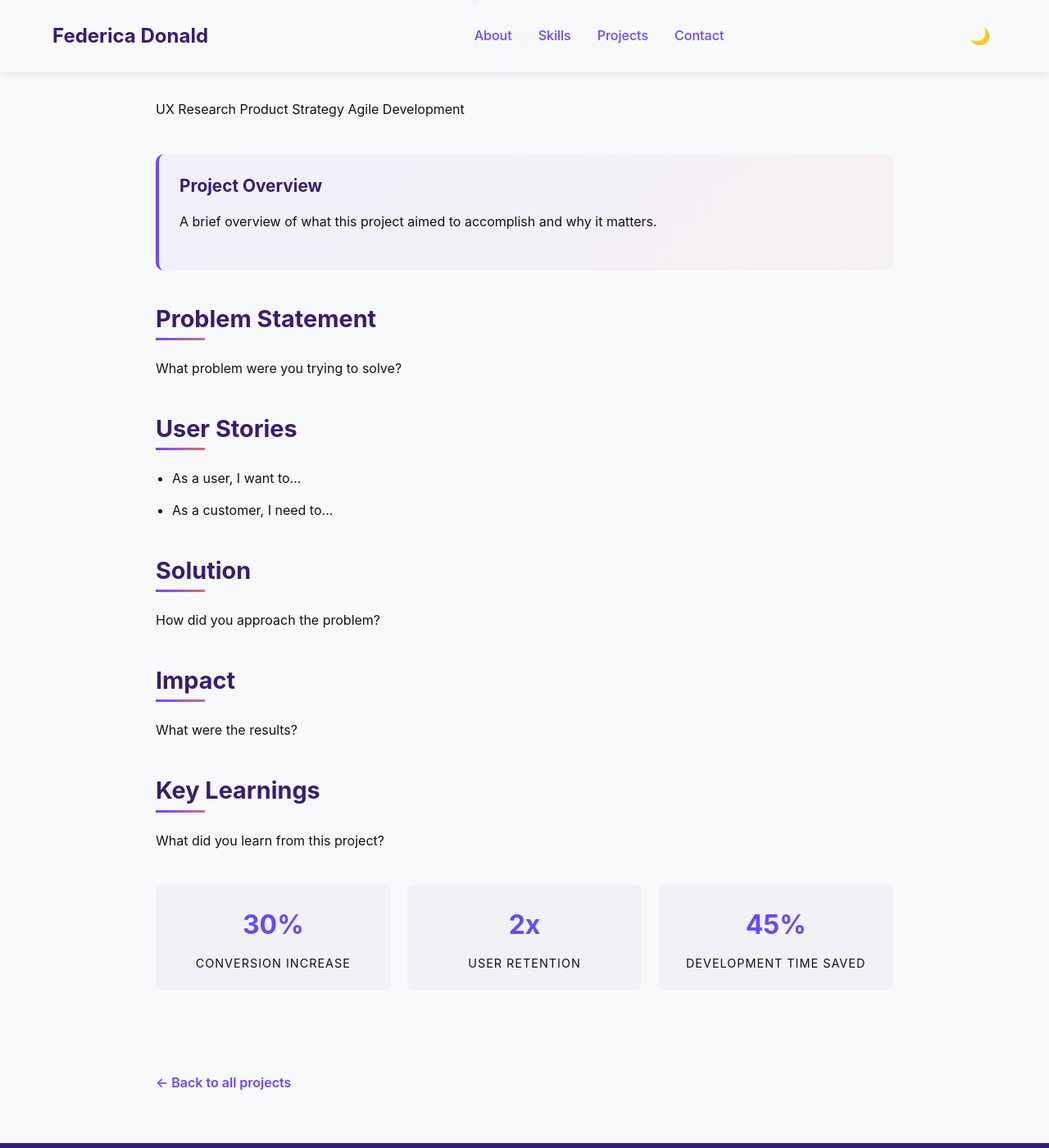
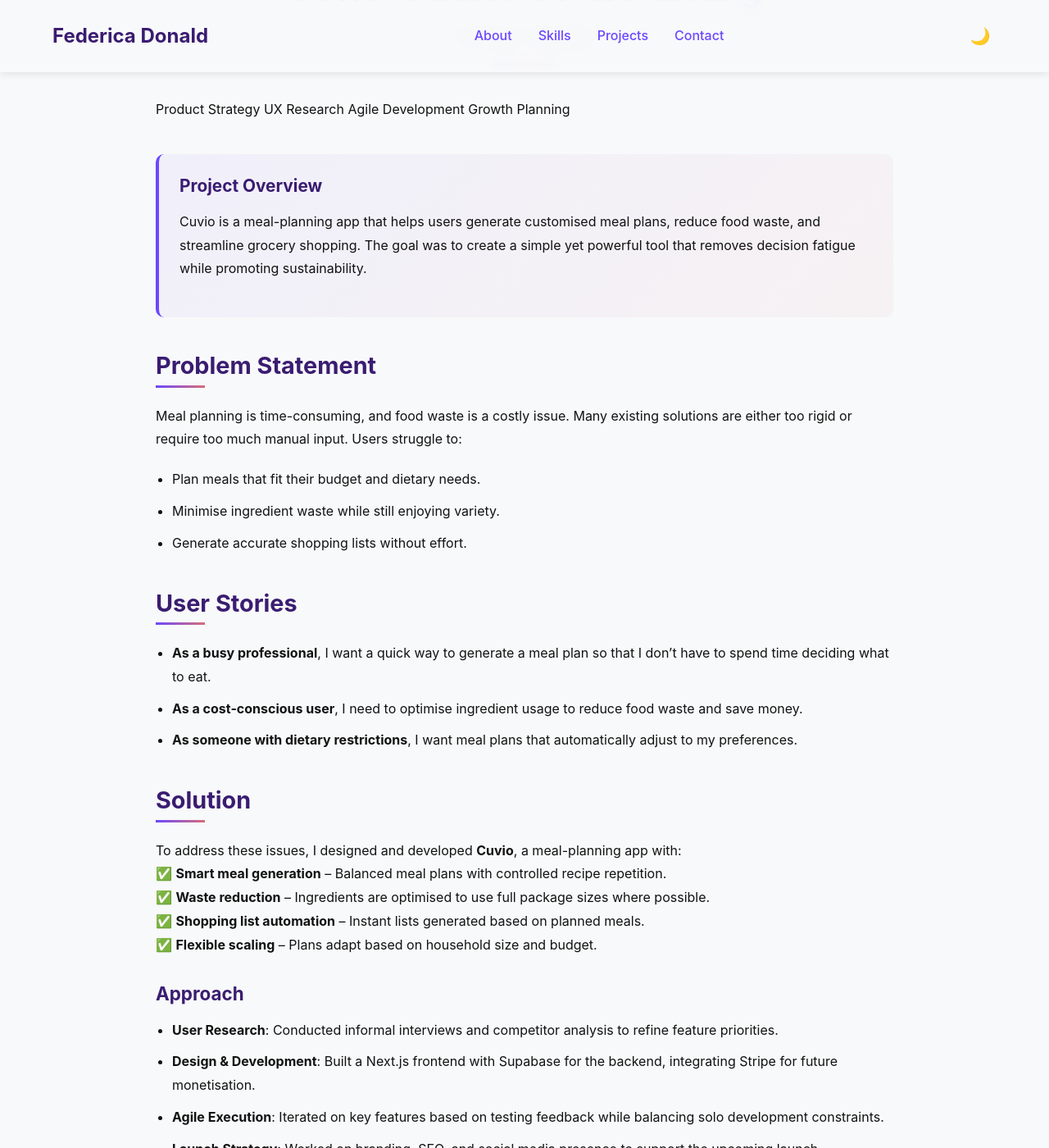
Before and after one commit to fedtried/fedtried.github.io, a Jekyll site: the page built from _projects/project1.md, in a window 1280 px wide and 1400 px high, scrolled down 192 px. Shown: the whole window at 82% size. Built offline with Jekyll 4.4.1, drawn with Linux system fonts in a browser that asks for light colours; some of the changed text lies outside the part shown.

Commit message:
proper non placeholder project

```diff
--- a/_includes/sections/about.html
+++ b/_includes/sections/about.html
@@ -3,9 +3,9 @@
     <h2>About Me</h2>
     <div class="about-content">
       <div class="about-text">
-        <p>I'm a product manager passionate about creating innovative solutions that solve real user problems. With a unique perspective that blends technical understanding and creative vision, I help teams build products users love.</p>
-        <p>My approach combines analytical thinking with intuitive design sensibilities, much like how astrology meets technology – finding patterns and connections that others might miss.</p>
-        <p>Looking to relocate to the US, I bring a fresh perspective to product-led software companies.</p>
+        <p>I'm a product manager with a passion for creating thoughtful, user-first solutions. With a background in UX design and frontend development, I bridge the gap between technical execution and intuitive experiences.</p>
+        <p>My approach blends analytical problem-solving with creative insight, translating complex challenges into practical, scalable products. I thrive in cross-functional teams, guiding strategy and execution to deliver impactful results.</p>
+        <p>Currently focused on building seamless, data-driven experiences, I’m always looking for new opportunities to innovate and simplify the way people interact with technology.</p>
       </div>
     </div>
   </div>
--- a/_projects/project1.md
+++ b/_projects/project1.md
@@ -1,32 +1,53 @@
 ---
 layout: project
-title: "Project Name"
-role: "Product Manager"
-duration: "3 months"
-thumbnail: "/assets/images/projects/project1-thumb.jpg"
-skills: ["UX Research", "Product Strategy", "Agile Development"]
-overview: "A brief overview of what this project aimed to accomplish and why it matters."
+title: "Cuvio: Smarter Meal Planning"
+role: "Founder"
+duration: "Ongoing"
+thumbnail: "/assets/images/projects/cuvio-thumb.jpg"
+skills: ["Product Strategy", "UX Research", "Agile Development", "Growth Planning"]
+overview: "Cuvio is a meal-planning app that helps users generate customised meal plans, reduce food waste, and streamline grocery shopping. The goal was to create a simple yet powerful tool that removes decision fatigue while promoting sustainability."
 stats:
-  - value: "30%"
-    label: "Conversion Increase"
-  - value: "2x"
-    label: "User Retention"
-  - value: "45%"
-    label: "Development Time Saved"
+  - value: "80%"
+    label: "Feature Development Completed"
+  - value: "5-10 hrs/week"
+    label: "Time Invested"
+  - value: "0 → 1"
+    label: "Solo-Built MVP"
 ---
 
 ## Problem Statement
-What problem were you trying to solve?
+Meal planning is time-consuming, and food waste is a costly issue. Many existing solutions are either too rigid or require too much manual input. Users struggle to:
+- Plan meals that fit their budget and dietary needs.
+- Minimise ingredient waste while still enjoying variety.
+- Generate accurate shopping lists without effort.
 
 ## User Stories
-- As a user, I want to...
-- As a customer, I need to...
+- **As a busy professional**, I want a quick way to generate a meal plan so that I don’t have to spend time deciding what to eat.
+- **As a cost-conscious user**, I need to optimise ingredient usage to reduce food waste and save money.
+- **As someone with dietary restrictions**, I want meal plans that automatically adjust to my preferences.
 
 ## Solution
-How did you approach the problem?
+To address these issues, I designed and developed **Cuvio**, a meal-planning app with:
+✅ **Smart meal generation** – Balanced meal plans with controlled recipe repetition.
+✅ **Waste reduction** – Ingredients are optimised to use full package sizes where possible.
+✅ **Shopping list automation** – Instant lists generated based on planned meals.
+✅ **Flexible scaling** – Plans adapt based on household size and budget.
+
+### Approach
+- **User Research**: Conducted informal interviews and competitor analysis to refine feature priorities.
+- **Design & Development**: Built a Next.js frontend with Supabase for the backend, integrating Stripe for future monetisation.
+- **Agile Execution**: Iterated on key features based on testing feedback while balancing solo development constraints.
+- **Launch Strategy**: Worked on branding, SEO, and social media presence to support the upcoming launch.
 
 ## Impact
-What were the results?
+📌 **Currently in pre-launch phase**, but early feedback highlights:
+- **Users appreciate the automation** – less time planning, more time cooking.
+- **Scalability is a key differentiator** – adjusting portions and budgets is seamless.
+- **Potential for growth** – niche competitors lack the same flexibility.
 
 ## Key Learnings
-What did you learn from this project?
+🔹 **Prioritisation is crucial** – balancing feature scope and launch timelines is challenging when building solo.
+🔹 **GTM is its own beast** – strong product execution doesn’t guarantee adoption without a clear marketing strategy.
+🔹 **User research is ongoing** – real-world usage will refine future iterations.
+
+---
```
Also changed, not shown: _includes/sections/hero.html (+5 -4 lines), _includes/sections/skills.html (+9 -9 lines), _includes/project-card.html (deleted), assets/images/projects/cuvio-thumb.jpg (added).
